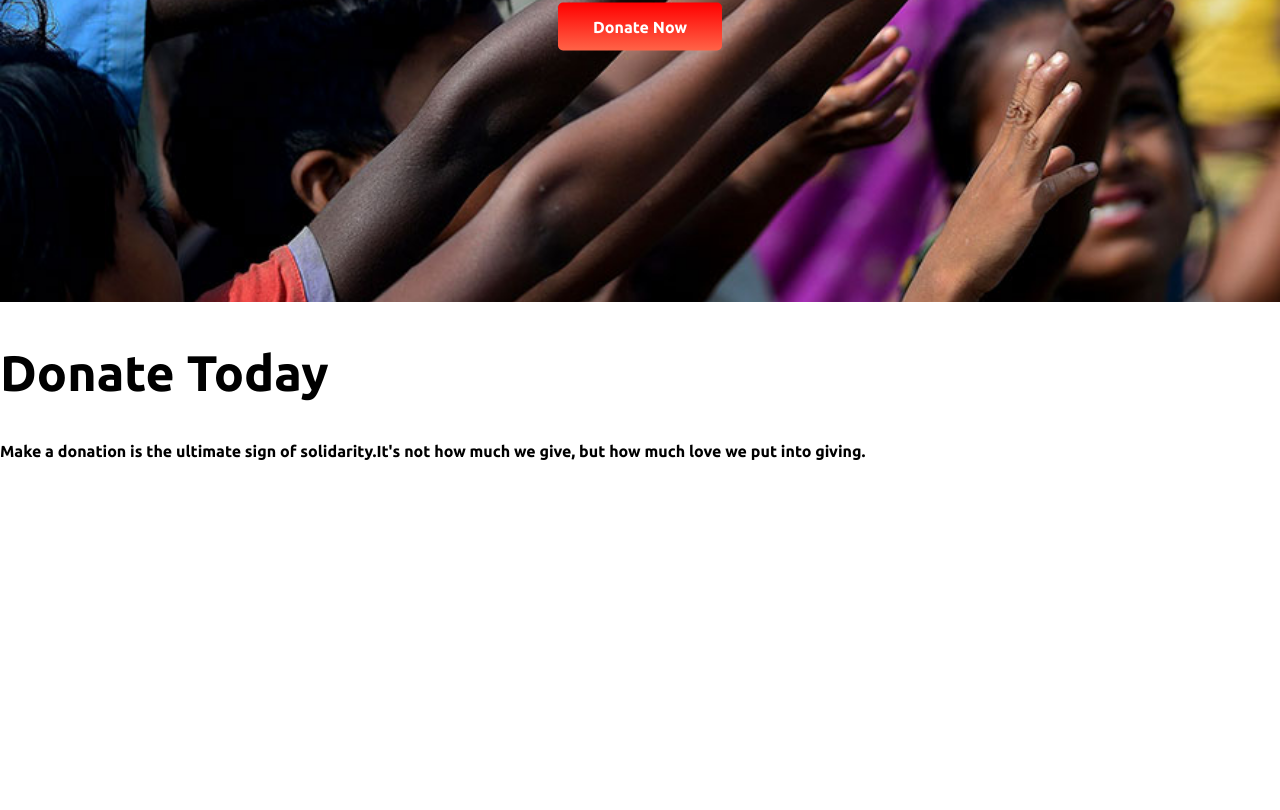
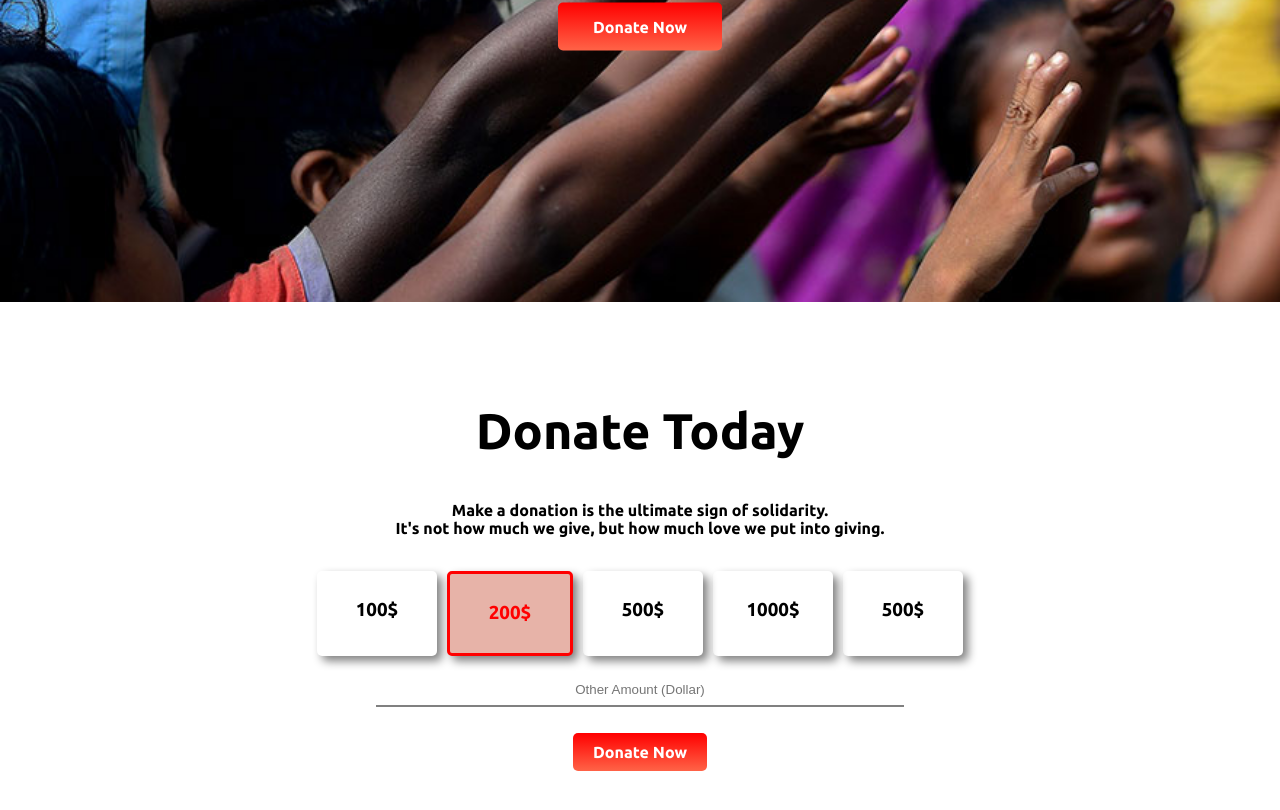
Before and after one commit to Imtiaj09/donate-today, a plain HTML site: page index.html in a window 1280 px wide. Shown: the part 498-1308 px from the top of the page. Before the commit the page ends 974 px from the top, so only its background shows below. Drawn offline with Linux system fonts and the light colour scheme.

Commit message:
donate today added

```diff
--- a/index.html
+++ b/index.html
@@ -21,11 +21,38 @@
     </div>
   </section>
 
-  <section>
-    <div>
-      <h1>Donate Today</h1>
-      <p>Make a donation is the ultimate sign of solidarity.It's not how much we give, but how much love we put into giving.</p>
-    </div>
+  <section class="text-contener">
+      <div>
+        <h1>Donate Today</h1>
+        <p>Make a donation is the ultimate sign of solidarity.<br> It's not how much we give, but how much love we put into giving.</p>
+      </div>
+      <br>
+      <div class="amount-container">
+        <div class="half-width">
+          <h3>100$</h3>
+        </div>
+        <div class="half-width border-contener">
+          <h3>200$</h3>
+        </div>
+        <div class="half-width">
+          <h3>500$</h3>
+        </div>
+        <div class="half-width">
+        <h3>1000$</h3>
+        </div>
+        <div class="half-width">
+        <h3>500$</h3>
+        </div>
+      </div>
+      <br>
+      <input type="text" placeholder="Other Amount (Dollar)">
+      <br>
+      <br>
+      <br>
+      <div>
+        <a class="link-button-1" target="_blank" href="  ">Donate Now</a>
+      </div>
   </section>
+
 </body>
 </html>
--- a/style.css
+++ b/style.css
@@ -4,6 +4,9 @@ body{
 }
 h1{
   font-size: 50px;
+}
+section{
+  margin-bottom: 100px;
 }
 .text-box{
   width: 90%;
@@ -28,3 +31,46 @@ h1{
   font-weight: 700;
   border-radius: 5px;
 }
+.text-contener{
+  text-align: center;
+}
+.amount-container{
+  display: flex;
+  justify-content: center;
+
+}
+
+.half-width{
+  margin-right: 5px;
+  margin-left: 5px;
+  border: 0px solid rgb(165, 163, 163);
+  width: 80px;
+  padding: 10px 20px;
+  box-shadow: 5px 5px 10px gray;
+  border-radius: 5px;
+}
+
+.border-contener{
+  border: 3px solid red;
+  background: rgb(231, 179, 168);
+  color: red;
+}
+
+input{
+  width: 40%;
+  text-align: center;
+  border: 0;
+  outline: 0;
+  padding: 8px;
+  border-bottom: 2px solid gray;
+  box-shadow: none;
+  color: gray;
+}
+.link-button-1{
+  text-decoration: none;
+  background-image: linear-gradient(red,tomato);
+  padding: 10px 20px;
+  color: white;
+  font-weight: 700;
+  border-radius: 5px;
+}
```
